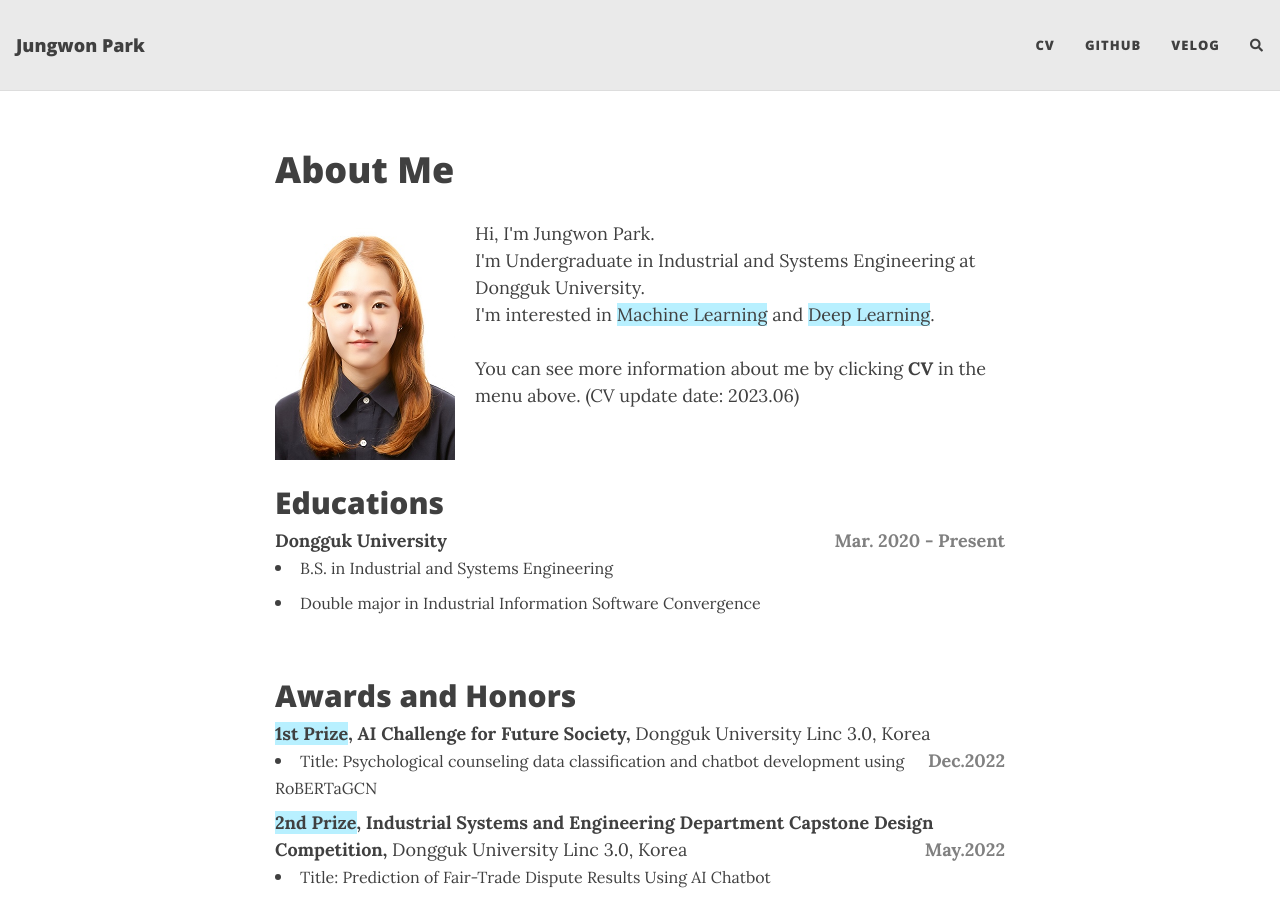
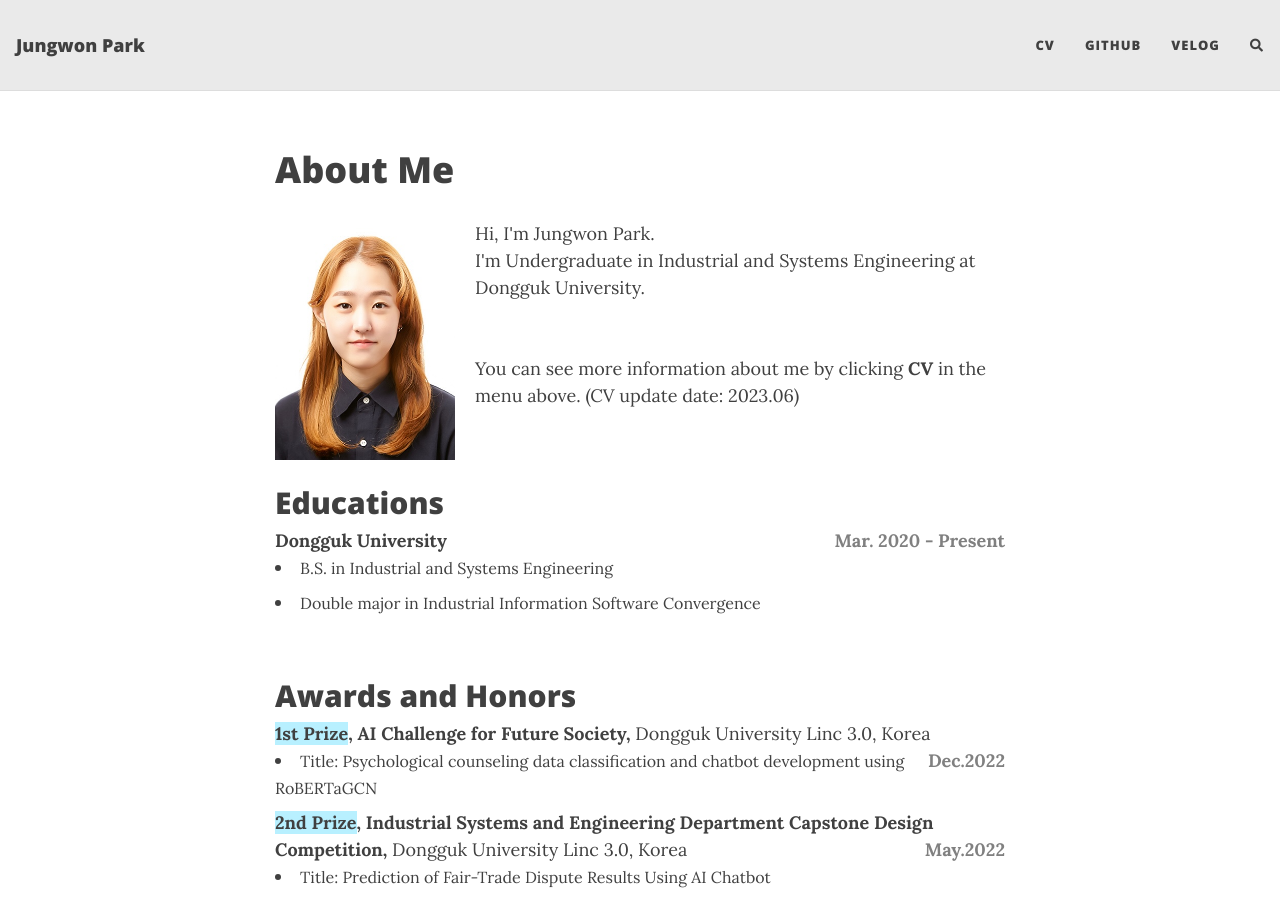
Before and after one commit to jardin00/jardin00.github.io, a Jekyll site: the page built from index.html, in a window 1280 px wide and 900 px high. Built offline with Jekyll 4.4.1, drawn with Linux system fonts in a browser that asks for light colours; nearby versions of some CDN libraries; the list of posts is cut into pages by our own code; comment, search, counter and statistics services are not loaded.

Commit message:
Update index.html

```diff
--- a/index.html
+++ b/index.html
@@ -17,7 +17,6 @@ layout: page
 <div>
 <p>    Hi, I'm Jungwon Park. <br>
        I'm Undergraduate in Industrial and Systems Engineering at Dongguk University.<br>
-       I'm interested in <span style='background-color:#b8f0ff;'>Machine Learning</span> and <span style='background-color:#b8f0ff;'>Deep Learning</span>.
        <br>
        <br>
        You can see more information about me by clicking <span style="font-weight: bold;">CV</span> in the menu above.
```
